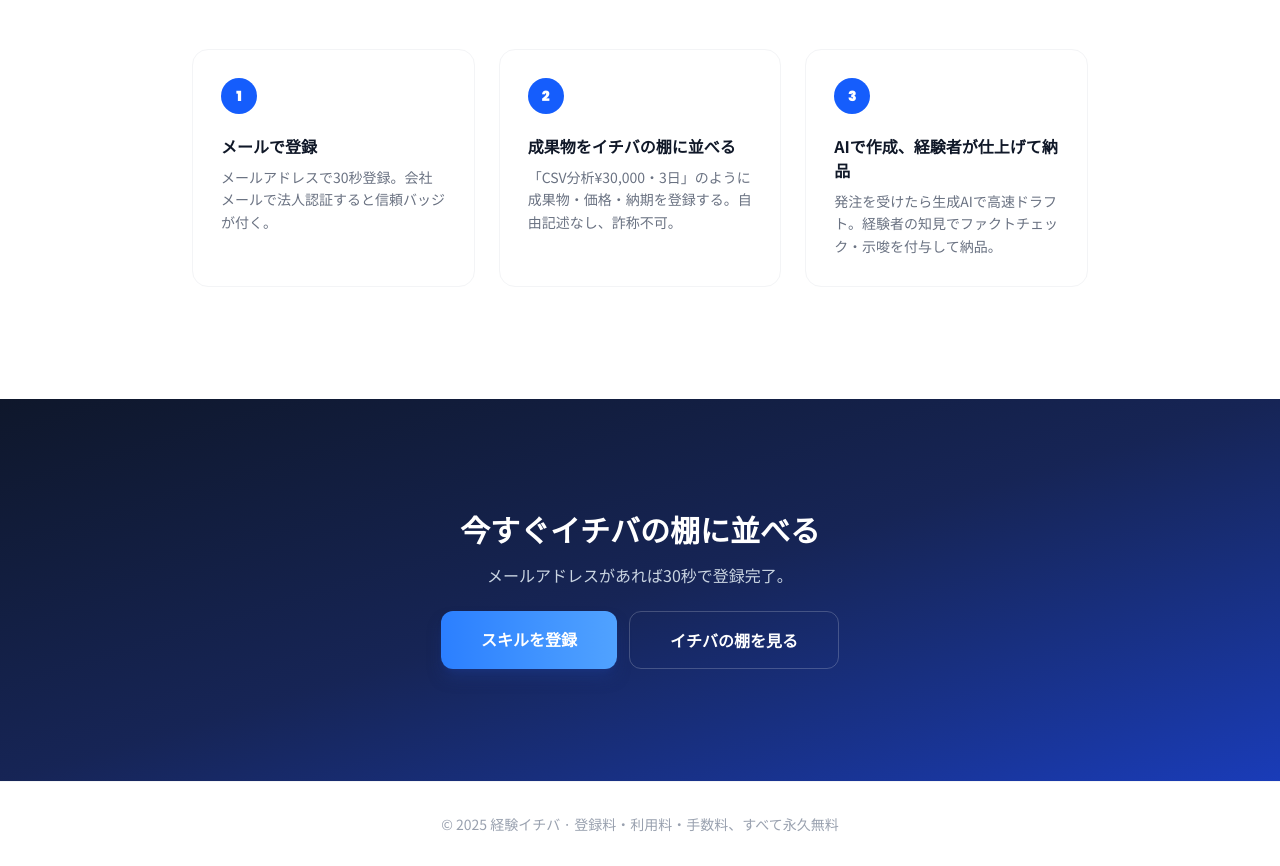
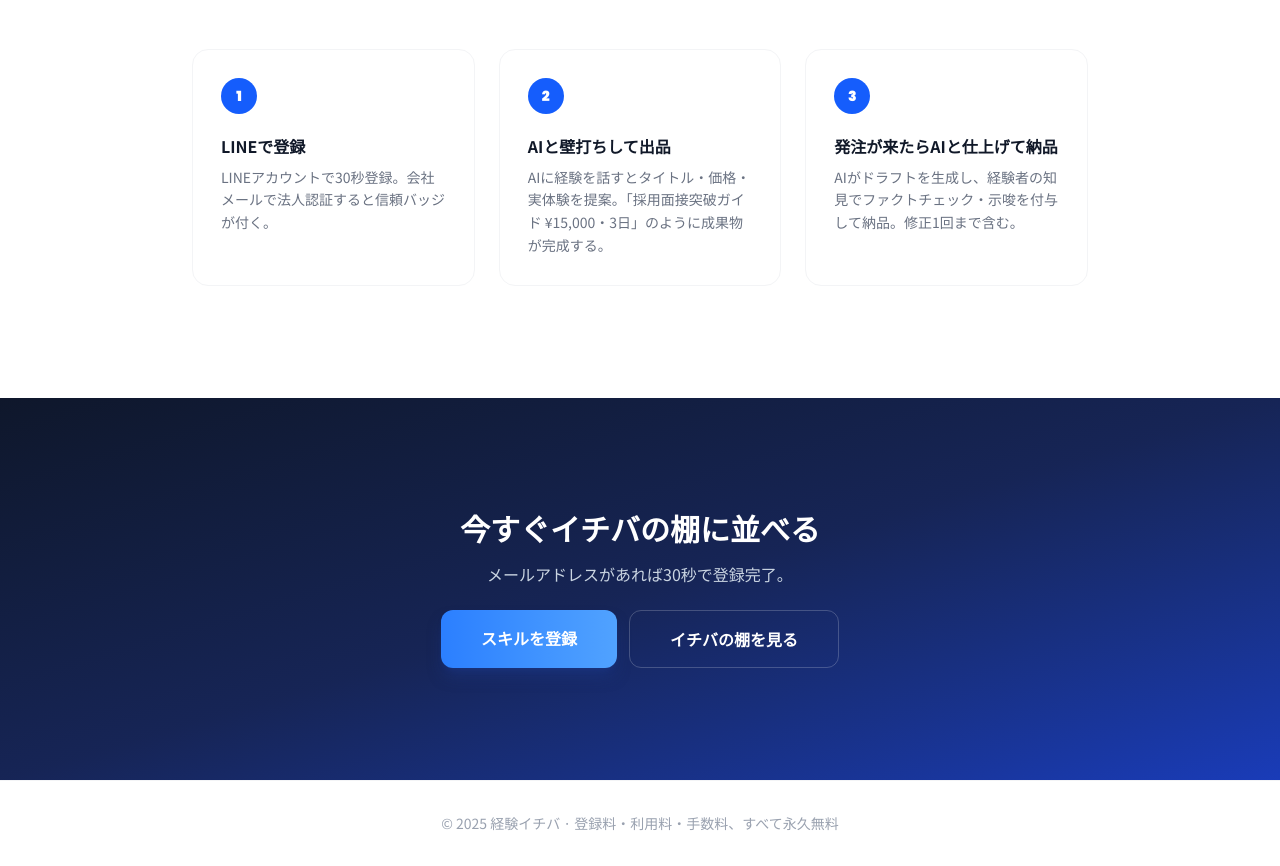
Before and after one commit to westville1030-tech11/skill-tana, a Next.js app: page / in a window 1280 px wide. Shown: the part 7465-8331 px from the top of the page. Built offline with nearby package versions, Linux system fonts and the light colour scheme; no server answers.

Commit message:
Update registration steps: LINE auth, AI-assisted onboarding example

```diff
--- a/app/page.tsx
+++ b/app/page.tsx
@@ -768,9 +768,9 @@ function IconFileText() {
 const zeroItems = ["登録料", "月額利用料", "成約手数料", "中間マージン"];
 
 const steps = [
-  { title: "メールで登録", desc: "メールアドレスで30秒登録。会社メールで法人認証すると信頼バッジが付く。" },
-  { title: "成果物をイチバの棚に並べる", desc: "「CSV分析¥30,000・3日」のように成果物・価格・納期を登録する。自由記述なし、詐称不可。" },
-  { title: "AIで作成、経験者が仕上げて納品", desc: "発注を受けたら生成AIで高速ドラフト。経験者の知見でファクトチェック・示唆を付与して納品。" },
+  { title: "LINEで登録", desc: "LINEアカウントで30秒登録。会社メールで法人認証すると信頼バッジが付く。" },
+  { title: "AIと壁打ちして出品", desc: "AIに経験を話すとタイトル・価格・実体験を提案。「採用面接突破ガイド ¥15,000・3日」のように成果物が完成する。" },
+  { title: "発注が来たらAIと仕上げて納品", desc: "AIがドラフトを生成し、経験者の知見でファクトチェック・示唆を付与して納品。修正1回まで含む。" },
 ];
 
 const deliveryFlow = [
```
